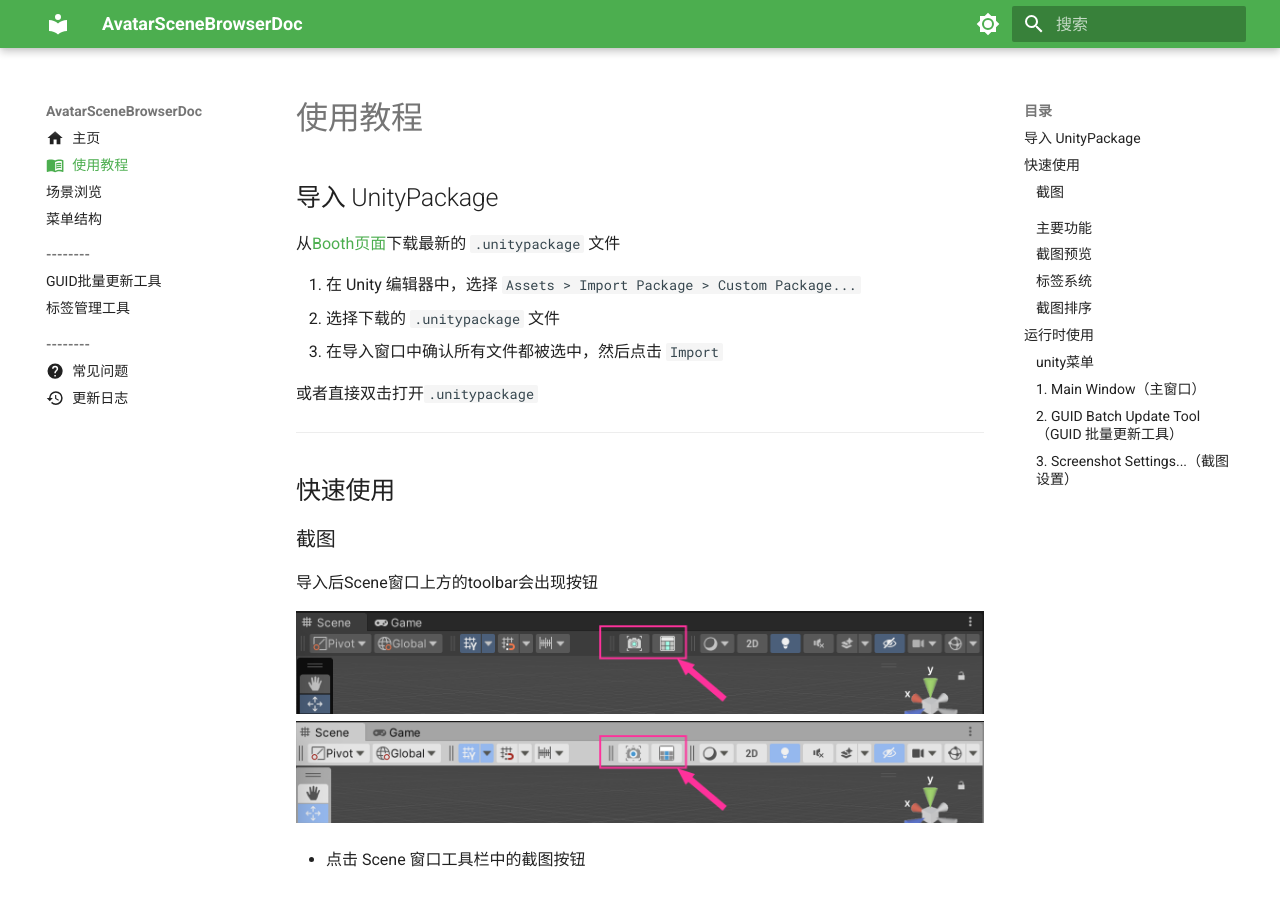
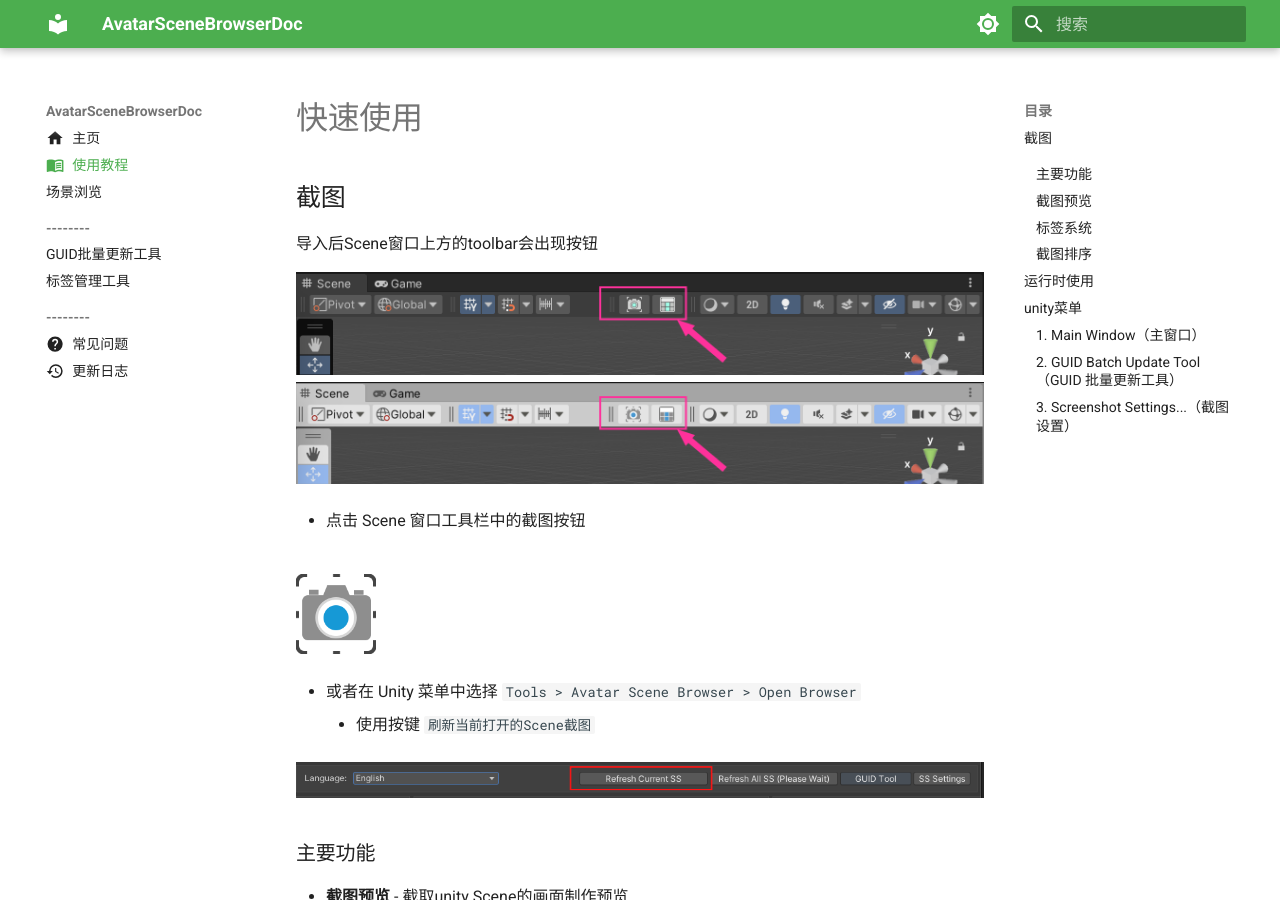
Before and after one commit to Cynth-Mt/AvatarSceneBrowserDoc, an MkDocs documentation site: the page built from docs/tutorial.md, in a window 1280 px wide and 900 px high. Built offline with MkDocs 1.6.1 and Material for MkDocs 9.7.7, drawn with Linux system fonts in a browser that asks for light colours.

Commit message:
内容修改

````diff
--- a/docs/tutorial.md
+++ b/docs/tutorial.md
@@ -2,25 +2,11 @@
 icon: material/book-open-variant
 ---
 
-# 使用教程
-
-## 导入 UnityPackage
-
-从[Booth页面](https://cyn-m.booth.pm/items/5548166)下载最新的 `.unitypackage` 文件
-
-1. 在 Unity 编辑器中，选择 `Assets > Import Package > Custom Package...`
-2. 选择下载的 `.unitypackage` 文件
-3. 在导入窗口中确认所有文件都被选中，然后点击 `Import`
-
-或者直接双击打开`.unitypackage`
-
-------
-
-## 快速使用
 
 
+# 快速使用
 
-### 截图
+## 截图
 
 导入后Scene窗口上方的toolbar会出现按钮
 
@@ -71,7 +57,7 @@
 
 --------
 
-### unity菜单
+## unity菜单
 
 ```
 Tools
--- a/mkdocs.yml
+++ b/mkdocs.yml
@@ -68,7 +68,6 @@
   - 主页: index.md
   - 使用教程:  tutorial.md
   - 场景浏览: scene-browsing.md
-  - 菜单结构: menu-structure.md
   - --------:
       - GUID批量更新工具: guid-batch-update-tool.md
       - 标签管理工具: tag-manager.md
````
Also changed, not shown: docs/index.md (+12 -0 lines).
